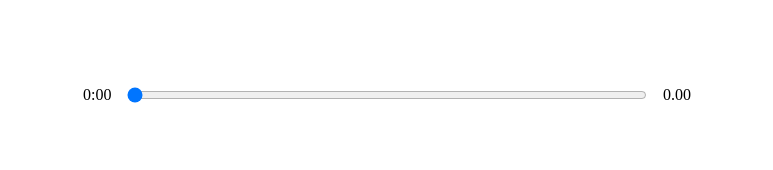
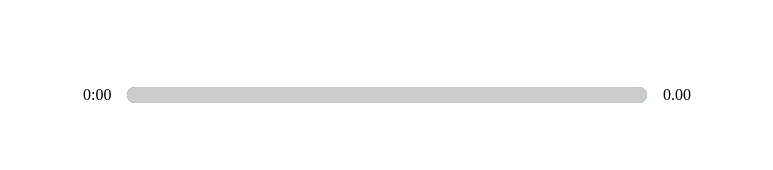
Before and after one commit to Arzakan-Porchkhidze/Music-Player, a React (Create React App) app: page / in a window 1280 px wide. Shown: the part 490-660 px from the top of the page, without its empty margins (253-1026 px from the left). Built offline with nearby package versions, Linux system fonts and the light colour scheme.

Commit message:
Adding input style

```diff
--- a/src/App.js
+++ b/src/App.js
@@ -15,14 +15,23 @@
   const [isPlaying, setIsPlaying] = useState(false);
   const [songInfo, setSongInfo] = useState({
     currentTime: 0,
-    duration: 0
+    duration: 0,
+    animationPercentage: 0
   });
   const [libraryStatus, setLibraryStatus] = useState(false);
   //handlers
   const timeUpdateHandler = (e) => {
-    const current = e.target.currentTime
-    const duration = e.target.duration
-    setSongInfo({...songInfo, currentTime: current, duration: duration})
+    const current = e.target.currentTime;
+    const duration = e.target.duration;
+    const roundedCurrent = Math.round(current);
+    const roundedDuration = Math.round(duration);
+    const percentage = Math.round((roundedCurrent / roundedDuration) * 100);
+    setSongInfo({
+      ...songInfo,
+      currentTime: current,
+      duration: duration,
+      animationPercentage: percentage,
+    })
   }
   return (
     <div className="App">
--- a/src/components/Player.js
+++ b/src/components/Player.js
@@ -54,16 +54,26 @@
         }
         playAudio(isPlaying,audioRef);
     }
+    // Add styles
+    const trackAnim = {
+        transform: `translateX(${songInfo.animationPercentage}%)`
+    }
     return (
         <div className='player'>
             <div className='time-control'>
                 <p>{getTime(songInfo.currentTime)}</p>
+                <div
+                style={{
+                background: `linear-gradient(to right, ${currentSong.color[0]},${currentSong.color[1]})`}}
+                className='track' >
                     <input min={0}
                     max={songInfo.duration || 0}
                     value={songInfo.currentTime}
                     onChange={dragHandler}
                     type='range'
                     />
+                    <div style={trackAnim} className='animate-track'></div>
+                </div>
                 <p>{songInfo.duration ? getTime(songInfo.duration) : '0.00'}</p>
             </div>
             <div className='play-control'>
--- a/src/styles/_player.scss
+++ b/src/styles/_player.scss
@@ -8,9 +8,13 @@
 .time-control {
     width: 50%;
     display: flex;
+    align-items: center;
     input {
         width: 100%;
-        padding: 1rem 0rem;
+        -webkit-appearance: none;
+        background: transparent;
+        cursor: pointer;
+        outline: none;
     }
     p {
         padding: 1rem;
@@ -25,3 +29,26 @@
         cursor: pointer;
     }
 }
+.track {
+    background: lightblue;
+    width: 100%;
+    height: 1rem;
+    position: relative;
+    border-radius: 1rem;
+    overflow: hidden;
+}
+.animate-track {
+    background: rgb(204, 204, 204);
+    width: 100%;
+    height: 100%;
+    position: absolute;
+    top: 0;
+    left: 0;
+    transform: translateX(0%);
+    pointer-events: none;
+}
+input[type="range"]::-webkit-slider-thumb {
+    -webkit-appearance: none;
+    width: 16px;
+    height: 16px;
+}
```
Lines whose indentation alone changed are shown as unchanged.
